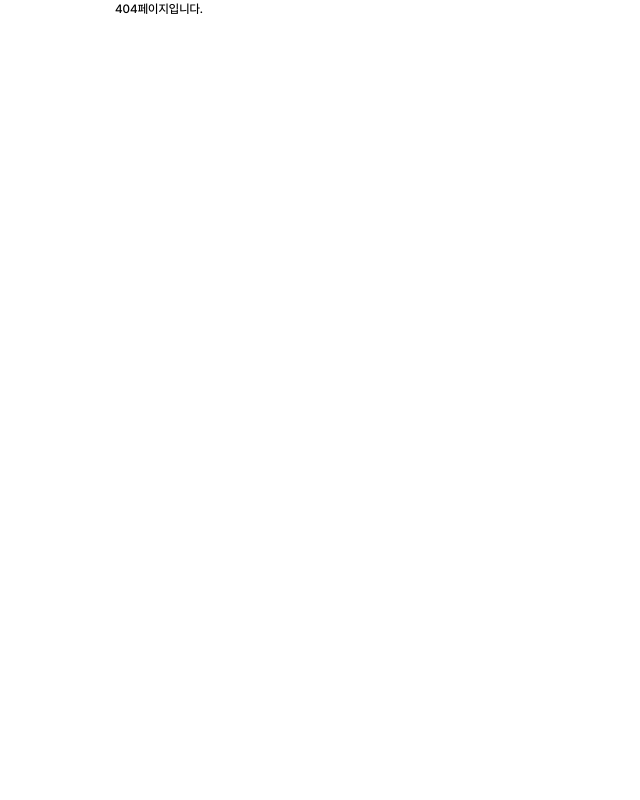
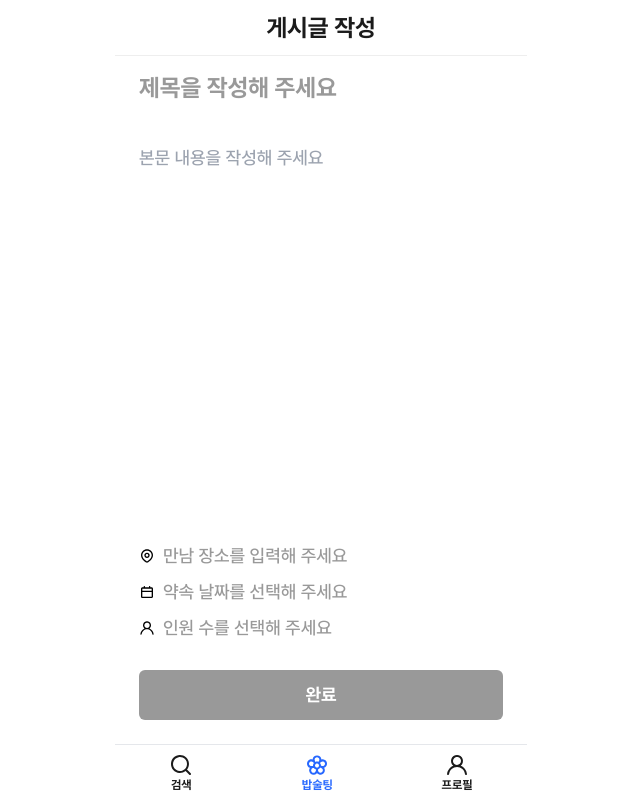
Before and after one commit to BobSoolTing/Bob-Sool-Ting-FE, a Next.js app: page /bst/bob/writing in a window 1280 px wide. Before the commit this address had no page. Shown: the whole page, without its empty margins (319-959 px from the left). Built offline with nearby package versions, Linux system fonts and the light colour scheme.

Commit message:
📝 Update : 글쓰기 페이지 기본 마크업 완료

```diff
--- /dev/null
+++ b/src/pages/bst/[category]/writing.tsx
@@ -0,0 +1,71 @@
+// pages/[category]/create.tsx
+import { useRouter } from 'next/router';
+import NotFoundPage from '@/pages/404';
+import { PlaceIcon, DateIcon, PersonnelIcon } from '@/assets/icons/SvgIcon';
+import BottomBar from '@/components/shared/bst/BottomBar';
+import { ReactNode } from 'react';
+
+// 허용된 카테고리 목록
+const ALLOWED_CATEGORIES = ['bob', 'sool', 'ting'];
+
+export default function WritePage() {
+  const router = useRouter();
+  const { category } = router.query;
+
+  // 유효하지 않은 카테고리인 경우 404 에러 표시
+  if (router.isReady && category && !ALLOWED_CATEGORIES.includes(category as string)) {
+    return <NotFoundPage />;
+  }
+
+  return (
+    <div className='flex flex-col w-full h-screen bg-white pb-[56px]'>
+      {/* 헤더 */}
+      <div className='flex justify-center items-center w-full h-14 border-b border-[#eee]'>
+        <p className='text-2xl font-bold text-[#1b1b1b]'>{`게시글 작성`}</p>
+      </div>
+
+      {/* 메인 콘텐츠 */}
+      <div className='flex flex-col flex-1 px-6 pt-4 pb-6 overflow-auto'>
+        {/* 제목 입력 */}
+        <div className='w-full h-14 mb-4'>
+          <input
+            className='text-2xl font-bold text-[#1b1b1b] border-0 focus:outline-none placeholder:text-[#999]'
+            placeholder='제목을 작성해 주세요'
+          />
+        </div>
+
+        {/* 본문 입력 */}
+        <div className='w-full flex-1 mb-4'>
+          <input className='text-lg font-medium text-[#999999] border-0 focus:outline-none' placeholder='본문 내용을 작성해 주세요' />
+        </div>
+
+        {/* 추가 정보 입력 */}
+        <div className='flex flex-col w-full space-y-4 mb-4'>
+          <div className='flex items-center h-5'>
+            <PlaceIcon className='mr-2' />
+            <div className='text-lg font-medium text-[#999] border-0 focus:outline-none'>만남 장소를 입력해 주세요</div>
+          </div>
+
+          <div className='flex items-center h-5'>
+            <DateIcon className='mr-2' />
+            <div className='text-lg font-medium text-[#999] border-0 focus:outline-none'>약속 날짜를 선택해 주세요</div>
+          </div>
+
+          <div className='flex items-center h-5'>
+            <PersonnelIcon className='mr-2' />
+            <div className='text-lg font-medium text-[#999] border-0 focus:outline-none'>인원 수를 선택해 주세요</div>
+          </div>
+        </div>
+
+        {/* 완료 버튼 */}
+        <div className='flex justify-center items-center w-full h-[50px] rounded-md bg-[#999] mt-4'>
+          <p className='text-lg font-semibold text-white'>완료</p>
+        </div>
+      </div>
+    </div>
+  );
+}
+
+WritePage.getLayout = (page: ReactNode) => {
+  return <BottomBar>{page}</BottomBar>;
+};
```
